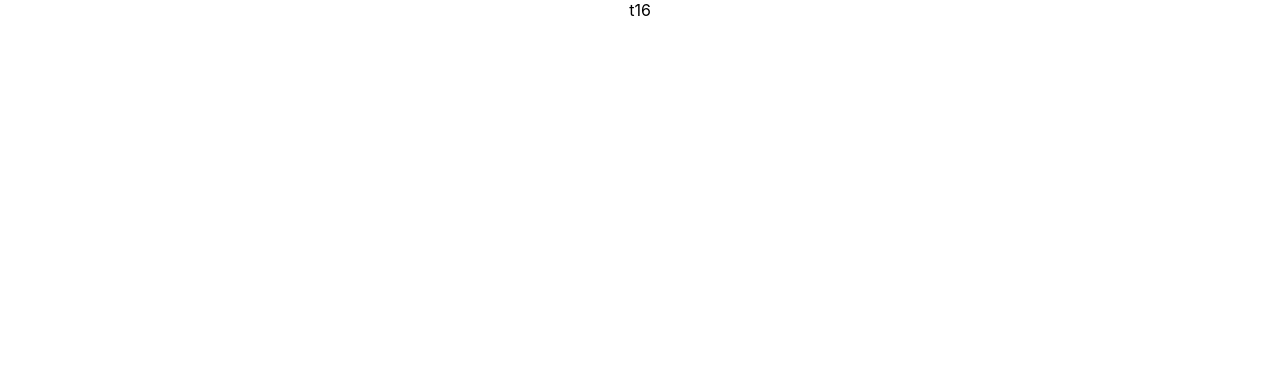
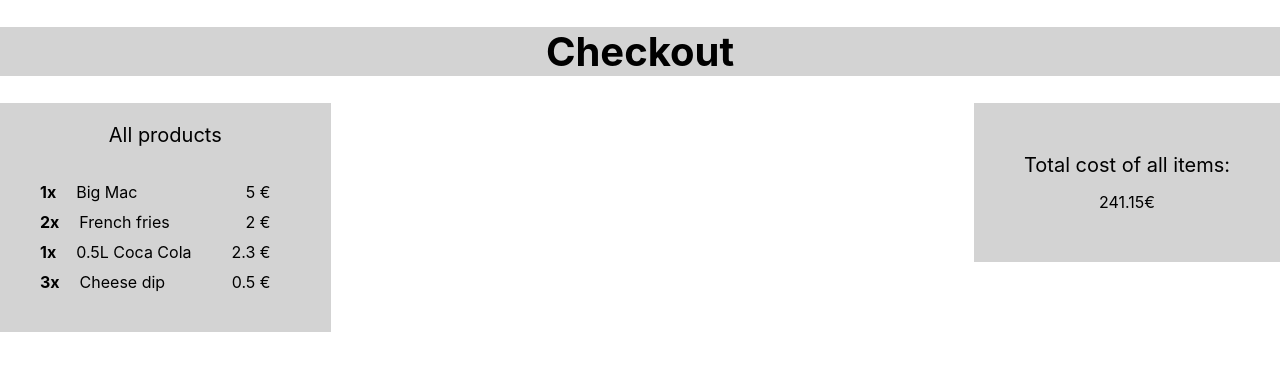
Before and after one commit to AWAProject-Team16/Food-Ordering-project-frontend-repo, a React (Create React App) app: page / in a window 1280 px wide. Shown: the top 370 px of the page. Built offline with nearby package versions, Linux system fonts and the light colour scheme.

Commit message:
Added basic components for shopping cart

```diff
--- a/src/App.css
+++ b/src/App.css
@@ -36,3 +36,22 @@
     transform: rotate(360deg);
   }
 }
+
+.CheckoutArea {
+  max-width: 1400px;
+  margin-left: auto;
+  margin-right: auto;
+  display: flex;
+  flex-direction: column;
+}
+
+.CheckoutContent {
+  display: flex;
+  flex-direction: row;
+}
+
+.CheckoutInfo {
+  margin-left: auto;
+  display: flex;
+  flex-direction: column;
+}
--- a/src/App.js
+++ b/src/App.js
@@ -1,11 +1,40 @@
+import React from "react";
 import './App.css';
+import CheckoutTitle from './components/CheckoutTitle';
+import ShoppingCart from './components/ShoppingCart';
+import TotalCostBox from "./components/Totalcost";
 
-function App() {
-  return (
-    <div className="App">
-      t16
+class App extends React.Component {
+  constructor(props)
+  {
+    super(props);
+
+    this.state = {
+      items: [
+        { id: 1, value: 'Big Mac', qty: 1, cost: 5 },
+        { id: 2, value: 'French fries', qty: 2, cost: 2},
+        { id: 3, value: '0.5L Coca Cola', qty: 1, cost: 2.3},
+        { id: 4, value: 'Cheese dip', qty: 3, cost: 0.5 }
+      ]
+    };
+
+  }
+
+
+  render()
+  {
+    return <div className="CheckoutArea">
+      <CheckoutTitle />
+      <div className="CheckoutContent">
+        <ShoppingCart items={ this.state.items } />
+        <div className="CheckoutInfo">
+          < TotalCostBox />
+        </div>
+      </div>
     </div>
-  );
+  }
 }
 
+
+
 export default App;
--- /dev/null
+++ b/src/components/CheckoutTitle.js
@@ -0,0 +1,11 @@
+import React from 'react'
+import styles from './../css/CheckoutTitle.module.css'
+
+
+export default function CheckoutTitle() {
+    return (
+        <h1 className={styles.CheckoutTitle}>
+            Checkout
+        </h1>
+    )
+}
--- /dev/null
+++ b/src/components/ShoppingCart.js
@@ -0,0 +1,16 @@
+import React from 'react'
+import ShoppingCartProduct from './ShoppingCartProduct'
+import styles from './../css/ShoppingCart.module.css'
+
+const ShoppingCart = props => {
+    return <div className={styles.ShoppingCart}>
+        <div className={styles.ShoppingCartTitle}>
+            All products
+        </div>
+        {
+            props.items.map(i => <ShoppingCartProduct {...i} key={ i.id }/>)
+        }
+    </div>
+}
+
+export default ShoppingCart
--- /dev/null
+++ b/src/components/ShoppingCartProduct.js
@@ -0,0 +1,18 @@
+import React from 'react'
+import styles from './../css/ShoppingCartProduct.module.css'
+
+const ShoppingCartProduct = props => {
+    return <div className = {styles.ShoppingCartProduct}>
+        <div className={styles.Productqty}>
+            { props.qty }x
+        </div>
+        <div className= {styles.ProductName}>
+            { props.value }
+        </div>
+        <div className= {styles.ProductCost}>
+            { props.cost } €
+        </div>
+    </div>
+}
+
+export default ShoppingCartProduct
--- /dev/null
+++ b/src/components/Totalcost.js
@@ -0,0 +1,16 @@
+import React from 'react'
+import styles from './../css/Totalcost.module.css'
+
+
+export default function TotalCostBox() {
+    return (
+        <div className={styles.TotalCostBox}>
+            <div className={styles.CostTitle}>
+                Total cost of all items:
+            </div>
+            <div className={styles.TotalCost}>
+                241.15€
+            </div>
+        </div>
+    )
+}
--- /dev/null
+++ b/src/css/CheckoutTitle.module.css
@@ -0,0 +1,7 @@
+.CheckoutTitle {
+    font-size: 40px;
+    max-width: 1400px;
+    width: 100%;
+    text-align: center;
+    background-color: lightgray;
+  }
--- /dev/null
+++ b/src/css/ShoppingCart.module.css
@@ -0,0 +1,14 @@
+.ShoppingCart {
+    display: flex;
+    flex-direction: column;
+    max-width: 600px;
+    background-color: lightgray;
+    padding-bottom: 40px;
+    padding-top: 20px;
+  }
+
+  .ShoppingCartTitle {
+    align-self: center;
+    font-size: 20px;
+    padding-bottom: 25px;
+  }
--- /dev/null
+++ b/src/css/ShoppingCartProduct.module.css
@@ -0,0 +1,20 @@
+.ShoppingCartProduct {
+    display: flex;
+    flex-direction: row;
+    margin-top: 10px;
+  }
+
+  .Productqty {
+    font-weight: bold;
+    margin-left: 40px;
+  }
+
+  .ProductName {
+    padding-left: 20px;
+  }
+
+  .ProductCost {
+    margin-left: auto;
+    padding-left: 40px;
+    margin-right: 60px;
+  }
--- /dev/null
+++ b/src/css/Totalcost.module.css
@@ -0,0 +1,14 @@
+.TotalCostBox {
+    background-color: lightgray;
+    padding: 50px 50px 50px 50px;
+}
+
+.CostTitle {
+    font-size: 20px;
+    text-align: center;
+}
+
+.TotalCost {
+    text-align: center;
+    padding-top: 15px;
+  }
```
